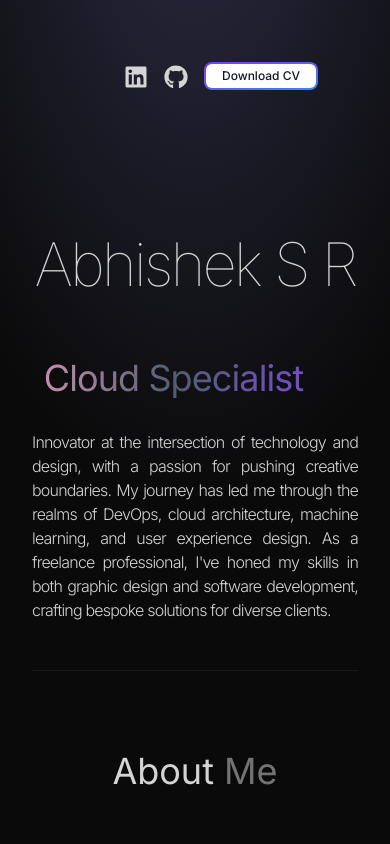
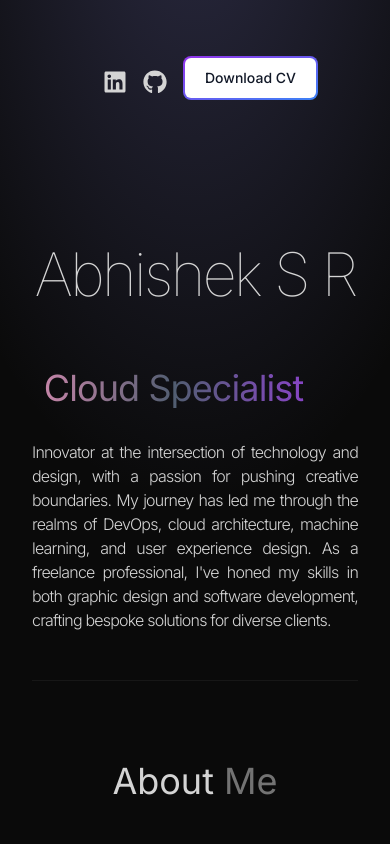
Before and after one commit to abhisheksr47/portfolio, a React (Vite) app: page / in a window 390 px wide. Shown: the top 844 px of the page. Built offline with nearby package versions, Linux system fonts and the light colour scheme.

Commit message:
fix flowbite

```diff
--- a/index.html
+++ b/index.html
@@ -6,7 +6,7 @@
 <link rel="preconnect" href="https://fonts.googleapis.com">
 <link rel="preconnect" href="https://fonts.gstatic.com" crossorigin>
 <link href="https://fonts.googleapis.com/css2?family=Inter:ital,opsz,wght@0,14..32,100..900;1,14..32,100..900&display=swap" rel="stylesheet">
-    <link href="https://cdn.jsdelivr.net/npm/flowbite@2.5.2/dist/flowbite.min.css" rel="stylesheet" />
+    <!-- <link href="https://cdn.jsdelivr.net/npm/flowbite@2.5.2/dist/flowbite.min.css" rel="stylesheet" /> -->
 
     <meta name="viewport" content="width=device-width, initial-scale=1.0" />
     <title>Abhishek S R | Portfolio</title>
--- a/package.json
+++ b/package.json
@@ -12,7 +12,6 @@
   "dependencies": {
     "@headlessui/react": "^2.1.10",
     "@heroicons/react": "^2.1.5",
-    "flowbite": "^2.5.2",
     "framer-motion": "^11.11.8",
     "lucide-react": "^0.452.0",
     "react": "^18.3.1",
--- a/src/Components/Navbar.jsx
+++ b/src/Components/Navbar.jsx
@@ -18,11 +18,11 @@
         </a>
         {/* Cooler Download CV button */}
         <a href="https://drive.google.com/uc?export=download&id=1cOWB-Lc5N1VvoTQhq0fFRYtd-891QfQM">
-          <button className="relative inline-flex items-center justify-center p-0.5 mb-2 me-2 overflow-hidden text-sm font-medium text-gray-900 bg-white rounded-lg group bg-gradient-to-br from-purple-600 to-blue-500 group-hover:from-purple-600 group-hover:to-blue-500 hover:text-white dark:text-white focus:ring-4 focus:outline-none focus:ring-blue-300 dark:focus:ring-blue-800 dark:bg-gray-900">
-  <span className="relative px-4 py-1 transition-all ease-in duration-75 bg-white dark:bg-gray-900 rounded-md group-hover:bg-opacity-0 text-xs md:px-5 md:py-2.5 md:text-sm">
-    Download CV
-  </span>
-</button>
+          <button class="relative inline-flex items-center justify-center p-0.5 mb-2 me-2 overflow-hidden text-sm font-medium text-gray-900 rounded-lg group bg-gradient-to-br from-purple-600 to-blue-500 group-hover:from-purple-600 group-hover:to-blue-500 hover:text-white dark:text-white focus:ring-4 focus:outline-none focus:ring-blue-300 dark:focus:ring-blue-800">
+            <span class="relative px-5 py-2.5 transition-all ease-in duration-75 bg-white dark:bg-gray-900 rounded-md group-hover:bg-opacity-0">
+              Download CV
+            </span>
+          </button>
         </a>
       </div>
     </nav>
--- a/src/index.css
+++ b/src/index.css
@@ -8,4 +8,5 @@
 
 :root{
     font-family: "Inter", sans-serif;
+
 }
--- a/tailwind.config.js
+++ b/tailwind.config.js
@@ -1,5 +1,6 @@
 /** @type {import('tailwindcss').Config} */
 export default {
+
   content: [
     "./index.html",
     "./src/**/*.{js,ts,jsx,tsx}",
@@ -8,6 +9,6 @@
     extend: {},
   },
   plugins: [
-    require('flowbite/plugin')
+
   ],
 }
```
Also changed, not shown: 1 other file (tests, documents, lock files or other folders).
